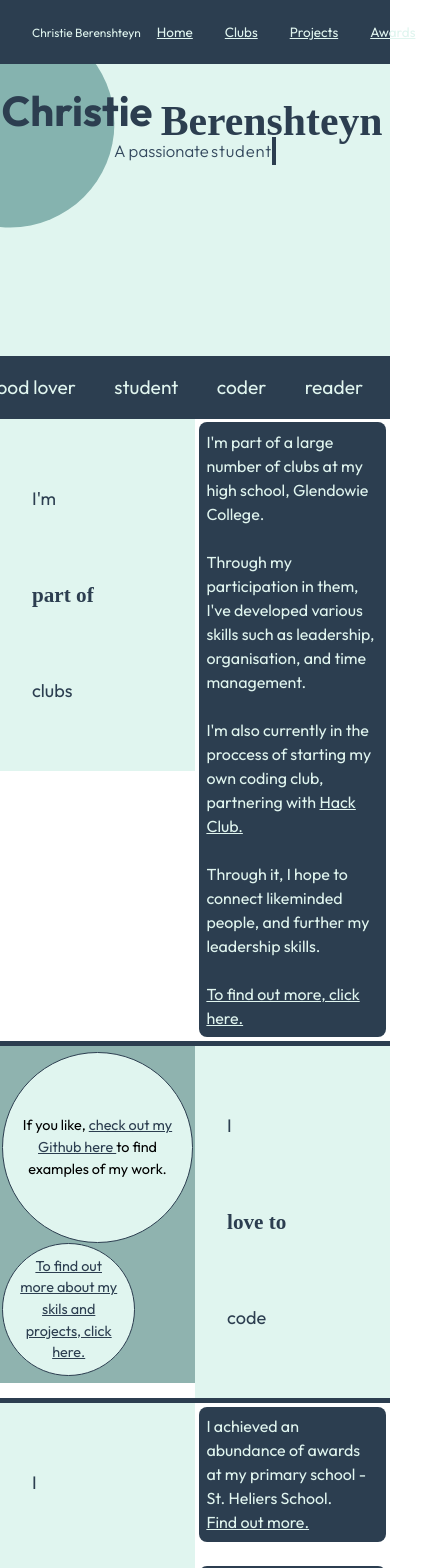
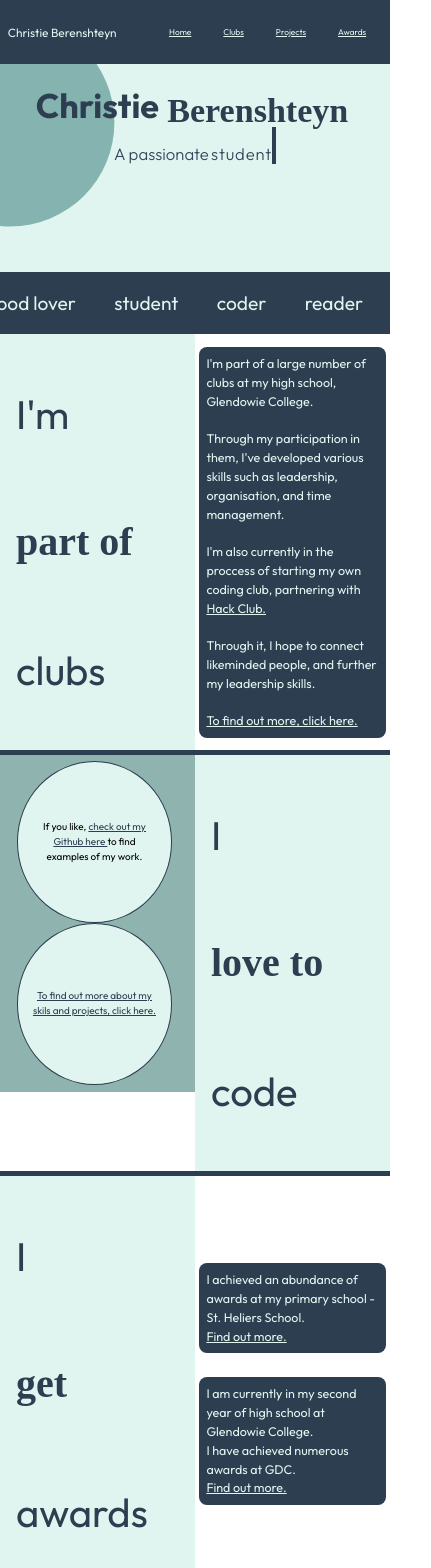
Before and after one commit to Christie125/portfolio, an Angular app: page / in a window 390 px wide. Shown: the top 1568 px of the page, 431 px wide, since content can reach past the window. Built offline with nearby package versions, Linux system fonts and the light colour scheme; a web font is replaced by a local one.

Commit message:
Worked on accesibility

```diff
--- a/src/app/achievement/achievement.css
+++ b/src/app/achievement/achievement.css
@@ -7,9 +7,7 @@
   font-family: "Outfit", sans-serif;
   padding: 2rem;
   color: #2C3E50;
-  font-size: 1rem;
-  font-size: clamp(1rem, 0.4rem + 3vw, 4rem) !important;
-  line-height: 6rem;
+  line-height: 8rem;
   margin: 0;
   height: 100%;
   width: 100%;
@@ -24,13 +22,16 @@
 #acvtTwo {
   font-family: "League Script", cursive;
   margin: 0;
+  font-size: 2rem;
+  font-size: clamp(2rem, 2.4rem + 3vw, 4.5rem);
 }
 
 #acvtOne,
 #acvtThree {
   font-weight: normal;
   margin: 0;
-  font-size: clamp(1rem, 0.4rem + 3vw, 4rem) !important;
+  font-size: 2rem;
+  font-size: clamp(2rem, 2.4rem + 3vw, 4.5rem);
 }
 
 #acvtOne,
@@ -42,3 +43,17 @@
   padding: 0;
   box-sizing: border-box;
 }
+
+@media screen and (max-width: 768px) {
+  #header {
+    padding: 1rem;
+  }
+
+  #acvtOne,
+  #acvtTwo,
+  #acvtThree {
+    font-size: 2.5rem;
+    font-size: clamp(2.5rem, 1.2rem + 2vw, 3rem);
+  }
+
+}
--- a/src/app/clubs-page/clubs-page.css
+++ b/src/app/clubs-page/clubs-page.css
@@ -70,6 +70,8 @@ section {
     flex-direction: column;
     justify-content: center;
     box-sizing: border-box;
+    font-size: 0.3rem;
+    font-size: clamp(0.3rem, 0.16rem + 0.7vw, 1rem);
 }
 
 app-achievement-content div p {
@@ -88,6 +90,8 @@ app-achievement-content div {
     align-items: center;
     margin: auto;
     line-height: 1.5;
+    font-size: 0.75rem;
+    font-size: clamp(0.75rem, 0.6rem + 0.75vw, 1.5rem);
 
 }
 
@@ -134,19 +138,48 @@ a:hover {
     text-align: center;
     z-index: 1000;
     line-height: 1.5;
-
+    height: 13rem;
+    width: 13rem;
+    margin: auto;
+    font-size: 0.7rem;
+    font-size: clamp(0.7rem, 0.58rem + 0.6000000000000001vw, 1.3rem);
+    align-items: center;
 }
 
 .big-circle {
-    width: 10rem;
-    height: 10rem;
-    line-height: 1.5;
-
+    aspect-ratio: 1 / 1;
+    text-align: center;
 }
 
 .small-circle {
-    width: 6.4rem;
-    height: 6.4rem;
-    line-height: 1.5;
+    aspect-ratio: 1 / 1;
+    text-align: center;
+}
+
+.circle-content {
+    padding: 10%;
+    text-align: center;
+    margin: 0 auto;
+}
+
+@media screen and (max-width: 768px) {
+
+    app-content-circle {
+        width: 10rem !important;
+        height: 10rem !important;
+    }
+
+    .circle-content {
+        font-size: 0.6rem;
+        font-size: clamp(0.6rem, 0.5rem + 0.5vw, 1.2rem);
+    }
+
+    #circle {
+        aspect-ratio: auto;
+    }
+
+    #code {
+        align-items: center;
+    }
 
 }
--- a/src/app/clubs-page/clubs-page.html
+++ b/src/app/clubs-page/clubs-page.html
@@ -30,11 +30,12 @@
     <div class="achievement-row">
         <app-achievement-content id="code">
             <app-content-circle id="circle" class="big-circle red-bg">
-                <p>If you like, <a href="https://github.com/christie125">check out my
+                <p class="circle-content">If you like, <a href="https://github.com/christie125">check out my
                         Github here </a> to find examples of my work.</p>
             </app-content-circle>
             <app-content-circle id="circle" class="small-circle blue-bg">
-                <a routerLink="/projects">To find out more about my skils and projects, click here.</a>
+                <a class="circle-content" routerLink="/projects">To find out more about my skils and projects, click
+                    here.</a>
             </app-content-circle>
         </app-achievement-content>
         <app-achievement acvtOne="I" acvtTwo="love to" acvtThree="code">
--- a/src/app/contact/contact.css
+++ b/src/app/contact/contact.css
@@ -25,6 +25,18 @@ section {
     transition: transform 0.3s ease, background-color 0.3s ease;
 }
 
+@media screen and (max-width: 768px) {
+    .contact-button {
+        padding: 4%;
+        margin: 0;
+    }
+
+    .h2 {
+        padding-bottom: 0%;
+    }
+
+}
+
 .contact-button:hover {
     box-shadow: 0 0 20px rgba(0, 0, 0, 0.3);
 }
--- a/src/app/content-circle/content-circle.css
+++ b/src/app/content-circle/content-circle.css
@@ -1,14 +1,14 @@
 .circle {
   border: solid 1px #2C3E50;
   border-radius: 50%;
-   padding: 0.9rem;
+  padding: 0;
   width: inherit;
   height: inherit;
   aspect-ratio: 1 / 1;
   display: flex;
   align-items: center;
-   font-size: 0.9rem;
   background-color: #E0F5EF;
+  width: 95%;
 }
 
 .circle:hover {
--- a/src/app/header/header.css
+++ b/src/app/header/header.css
@@ -19,8 +19,8 @@ h1 {
   font-family: 'Outfit', sans-serif;
   color: #2C3E50;
   margin-bottom: 20px;
-  font-size: 2.5rem;
-  font-size: clamp(2.5rem, 2rem + 2.5vw, 5rem);
+  font-size: 2rem;
+  font-size: clamp(2rem, 1.4rem + 3vw, 5rem);
   text-align: center;
   font-weight: 700;
   margin: 0;
@@ -32,8 +32,8 @@ h1 {
 #titleTwo {
   font-family: 'League Script', cursive;
   transform: translate(0, 0.8rem);
-  font-size: 2.5rem;
-  font-size: clamp(2.5rem, 2rem + 2.5vw, 5rem);
+  font-size: 2rem;
+  font-size: clamp(2rem, 1.4rem + 3vw, 5rem);
   z-index: 10000;
 }
 
@@ -120,3 +120,20 @@ div {
     border-color: #2C3E50;
   }
 }
+
+
+@media screen and (max-width: 768px) {
+  section {
+    height: 20vh;
+  }
+
+  h4 {
+    padding-top: 1rem;
+    padding-bottom: 0;
+  }
+
+  #titleTwo {
+    transform: translate(0, 0.5rem);
+  }
+
+}
--- a/src/app/nav-bar/nav-bar.css
+++ b/src/app/nav-bar/nav-bar.css
@@ -5,7 +5,7 @@
     z-index: 1000;
     display: flex;
     align-items: center;
-    padding: 0 2rem;
+    padding: 0 2%;
     box-sizing: border-box;
 }
 
@@ -21,8 +21,8 @@
     color: #E0F5EF;
     text-decoration: none;
     font-family: "Outfit", sans-serif;
-    font-size: 0.7rem;
-    font-size: clamp(0.7rem, 0.5rem + 1vw, 1rem);
+    font-size: 0.6rem;
+    font-size: clamp(0.6rem, 0.5rem + 1vw, 1rem);
     white-space: nowrap;
 }
 
@@ -39,8 +39,9 @@
     transition: background-color 0.3s;
     font-family: 'Outfit', sans-serif;
     white-space: nowrap;
-    font-size: 0.7rem;
-    font-size: clamp(0.7rem, 0.6rem + 1vw, 1rem);
+    font-size: 0.5rem;
+    font-size: clamp(0.5rem, 0.38rem + 0.6000000000000001vw, 1.1rem);
+    gap: 0;
 }
 
 .link:hover {
--- a/src/app/projects-page/projects-page.css
+++ b/src/app/projects-page/projects-page.css
@@ -8,9 +8,10 @@
 }
 
 app-content-circle {
-    font-size: 0.8rem !important;
-    width: 16rem;
-    height: 16rem;
+    font-size: 0.7rem;
+    font-size: clamp(0.7rem, 0.5996815286624203rem + 0.45859872611464964vw, 1.15rem);
+    width: 120%;
+    height: 120%;
     display: flex;
     align-items: center;
     justify-content: center;
@@ -31,6 +32,7 @@ app-content-circle:hover {
     margin-right: 5%;
     line-height: 1.25;
 
+
 }
 
 #content {
@@ -42,17 +44,23 @@ app-content-circle:hover {
     margin: auto;
     width: 85%;
     line-height: 1.25;
+    width: 75%;
+}
+
+@media screen and (max-width: 1100px) {
+    .content {
+        flex-direction: column;
+        align-items: center;
+    }
+
+    app-content-circle {
+        width: 70%;
+        height: 70%;
+    }
+
+    #grove p {
+        margin-left: 0;
+        margin-right: 0;
+    }
 
 }
-
-.line {
-    position: absolute;
-    left: 50%;
-    transform: translateX(-50%);
-    top: 83%;
-    background-color: #E0F5EF;
-    width: 95%;
-    height: 0.5rem;
-    margin: 0;
-    z-index: 1;
-}
--- a/src/app/projects-page/projects-page.html
+++ b/src/app/projects-page/projects-page.html
@@ -2,7 +2,6 @@
 <app-test title="My Coding" titleTwo="Projects" subtitleTwo="proud of" subtitle="Cool projects I'm"></app-test>
 <main>
     <div class="content">
-        <div class="line"></div>
         <app-content-circle id="grove">
             <div id="content">
                 <p>I can use Node JS, Express, and can intergrate Postgres through pool queries.</p>
```
Lines whose indentation alone changed are shown as unchanged.
